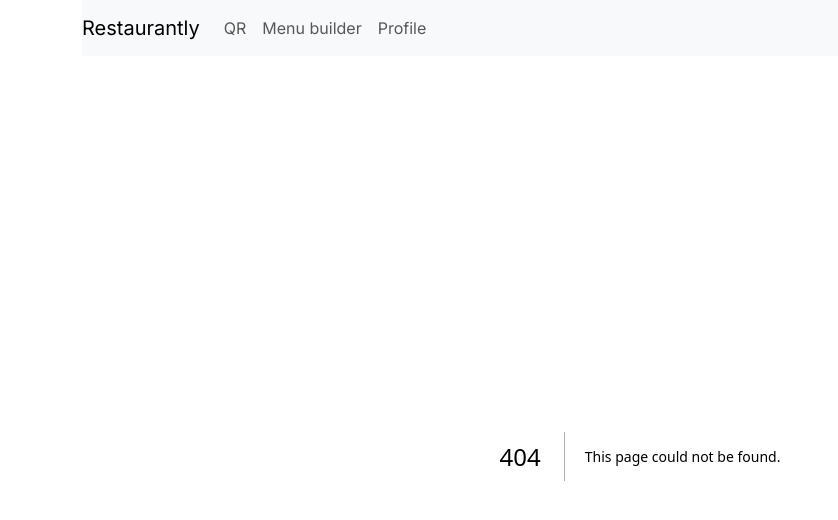
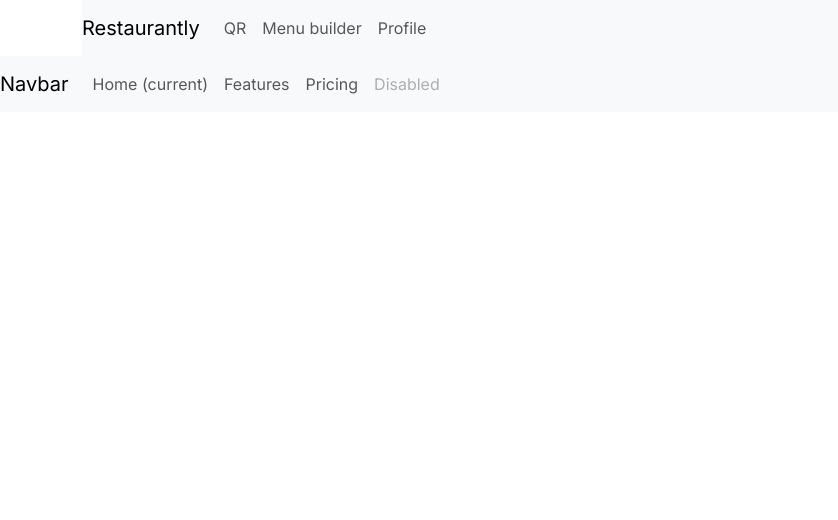
Before and after one commit to himido-tech/restaurantly.app, a Next.js app: page /menu in a window 1280 px wide. Before the commit this address had no page. Shown: the top 520 px of the page, without its empty margins (0-838 px from the left). Built offline with nearby package versions, Linux system fonts and the light colour scheme.

Commit message:
add navbar as component

```diff
--- a/app/components/navbar.tsx
+++ b/app/components/navbar.tsx
@@ -12,7 +12,7 @@
                             <a className="nav-link" href="/">QR</a>
                         </li>
                         <li className="nav-item">
-                <a className="nav-link" href="#">Menu builder</a>
+                            <a className="nav-link" href="/menu">Menu builder</a>
                         </li>
                         <li className="nav-item">
                             <a className="nav-link" href="#">Profile</a>
--- /dev/null
+++ b/app/menu/page.tsx
@@ -0,0 +1,29 @@
+
+export default function MenuBuilder() {
+    return (
+      <main>
+        <nav className="navbar navbar-expand-lg navbar-light bg-light">
+          <a className="navbar-brand" href="#">Navbar</a>
+          <button className="navbar-toggler" type="button" data-toggle="collapse" data-target="#navbarNav" aria-controls="navbarNav" aria-expanded="false" aria-label="Toggle navigation">
+            <span className="navbar-toggler-icon"></span>
+          </button>
+          <div className="collapse navbar-collapse" id="navbarNav">
+            <ul className="navbar-nav">
+              <li className="nav-item active">
+                <a className="nav-link" href="/">Home <span className="sr-only">(current)</span></a>
+              </li>
+              <li className="nav-item">
+                <a className="nav-link" href="#">Features</a>
+              </li>
+              <li className="nav-item">
+                <a className="nav-link" href="#">Pricing</a>
+              </li>
+              <li className="nav-item">
+                <a className="nav-link disabled" href="#">Disabled</a>
+              </li>
+            </ul>
+          </div>
+        </nav>
+      </main>
+    )
+  }
```
Lines whose indentation alone changed are shown as unchanged.
